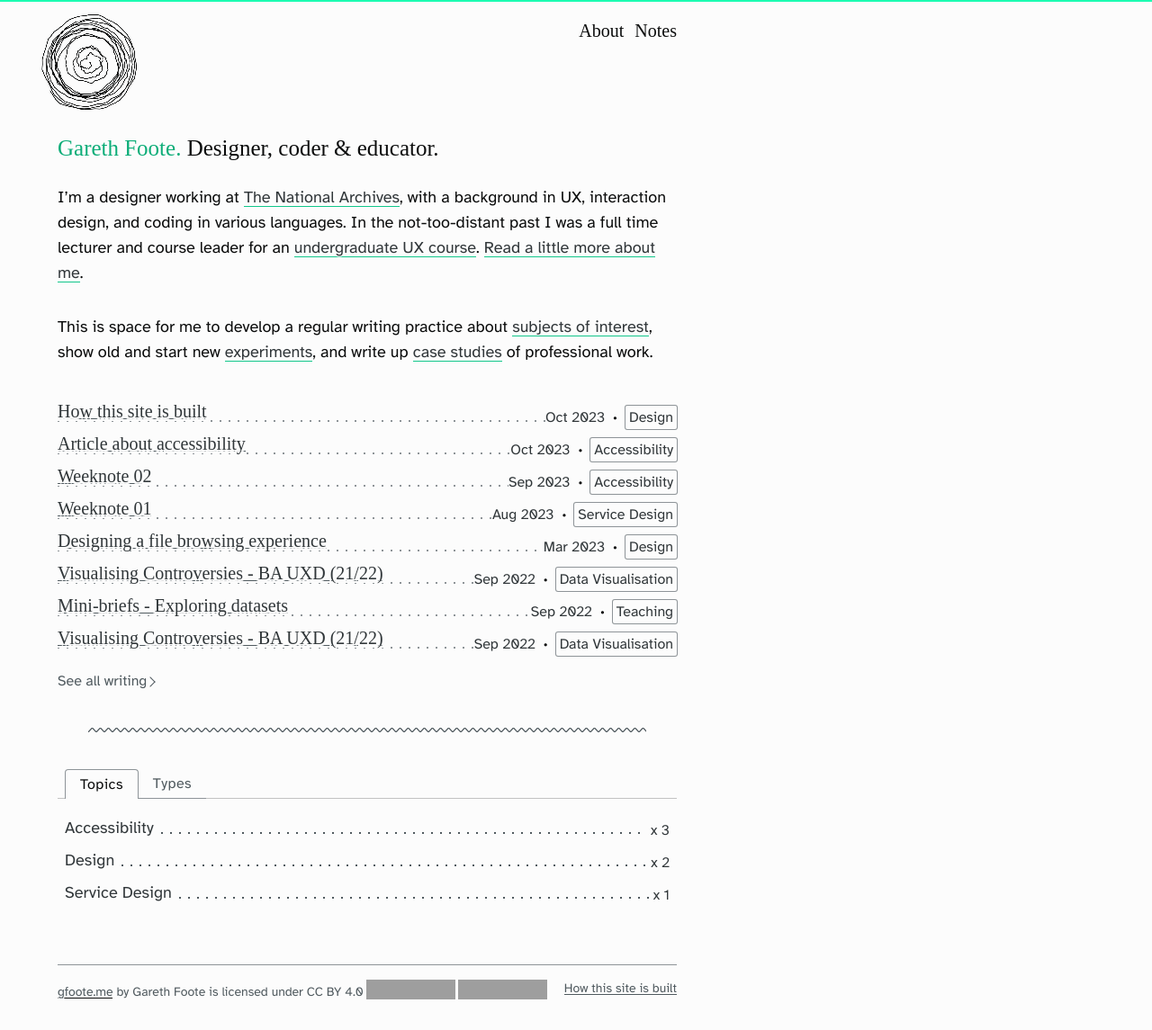
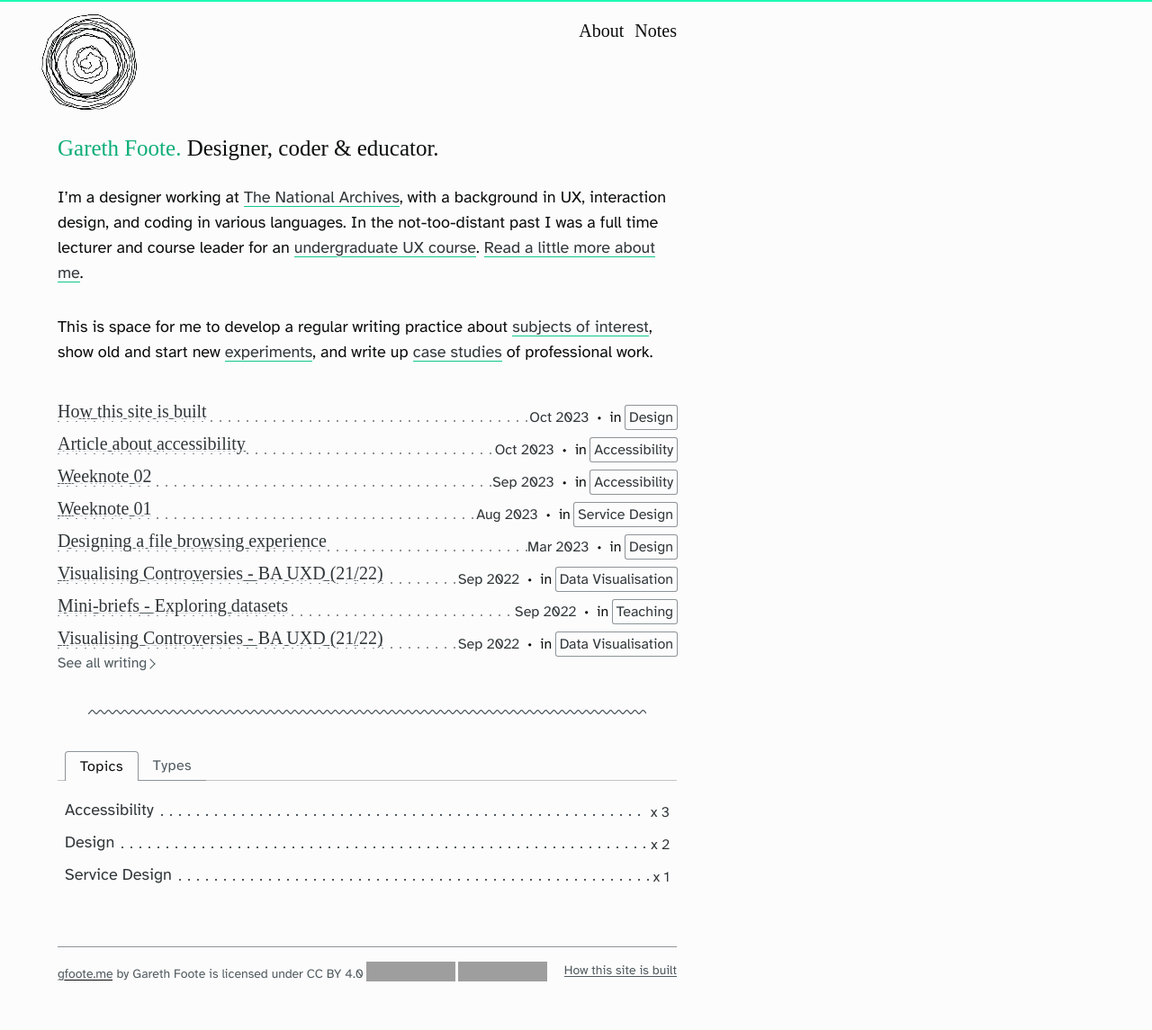
Before and after one commit to garethfoote/gfoote, a Jekyll site: the page built from collections/Homepage.md, in a window 1280 px wide. Shown: the whole page at 90% size. Built offline with Jekyll 4.4.1, drawn with Linux system fonts in a browser that asks for light colours; some web fonts are replaced; grey boxes are pictures that could not be loaded.

Commit message:
Sorting out tag urls

```diff
--- a/_includes/post-single.html
+++ b/_includes/post-single.html
@@ -5,8 +5,11 @@
   </a></h2>
   <footer class="article-card__metadata">
     <time datetime="{{post.date}}">
-    {{ post.date |  date: "%b" }} <span class="hidden sm:inline">20</span>{{ post.date |  date: "%y" }}
+    {{ post.date |  date: "%b" }} <span class="inline">20</span>{{ post.date |  date: "%y" }}
     </time>
-    <a href="{{site.baseurl}}/topic/{{post.topics[0]}}" class="tag whitespace-nowrap">{{post.topics[0]}}</a>
+
+    <span class="whitespace-nowrap">in&nbsp;</span>
+    {%- assign topic = post.topics[0] -%}
+    {%- include tag.html -%}
   </footer>
 </article>
--- /dev/null
+++ b/_includes/tag.html
@@ -0,0 +1,25 @@
+
+{%-  if type  -%}
+{%- assign url = "" -%}
+  {%- for t in site.supersets -%}
+    {%- assign lowType = type|downcase -%}
+    {%- assign lowT = t.title|downcase -%}
+    {%- if lowT == lowType -%}
+      {%- assign url = t.url -%}
+    {%- endif  -%}
+  {%- endfor -%}
+ <a href="{{url|absolute_url}}" class="tag whitespace-nowrap">{{type}}</a>
+
+{%-  elsif topic  -%}
+
+{%- assign url = "" -%}
+  {%- for t in site.topics -%}
+    {%- assign lowTopic = topic|downcase -%}
+    {%- assign lowT = t.title|downcase -%}
+    {%- if lowT == lowTopic -%}
+      {%- assign url = t.url -%}
+    {%- endif  -%}
+  {%- endfor -%}
+ <a href="{{url|absolute_url}}" class="tag whitespace-nowrap">{{topic}}</a>
+
+{%-  endif  -%}
--- a/_layouts/home.html
+++ b/_layouts/home.html
@@ -9,7 +9,7 @@
 </div>
 {%- assign homepageNotes = site.notes | where:"homepage", true  -%}
 {%- assign posts = site.writing | concat: homepageNotes | sort: "date" | reverse | slice: 0, 10  -%}
-<div class="mb-6">
+<div class="mb-10">
 {%- include post-list.html -%}
 </div>
 <a class="section-link" href="{{site.baseurl}}/writing"><span class="">See all writing</span></a>
```
Also changed, not shown: _layouts/post.html (+5 -3 lines).
